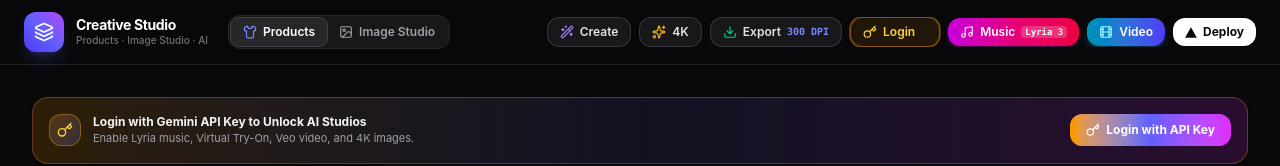
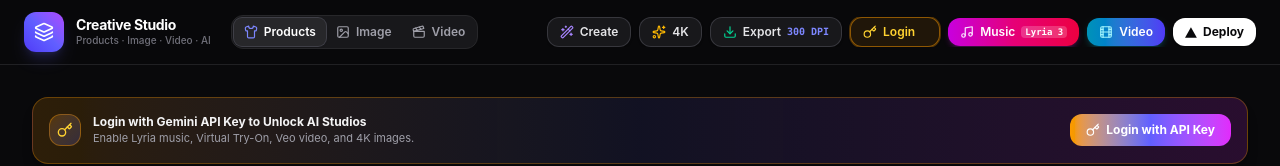
Before and after one commit to srcpolygot-eng/Imideo, a React (Vite) app: page / in a window 1280 px wide. Shown: the top 166 px of the page. Built offline with nearby package versions, Linux system fonts and the light colour scheme; no server answers; a web font is replaced by a local one.

Commit message:
Header: Products | Image | Video CapCut workspace tabs

```diff
--- a/src/components/Header.tsx
+++ b/src/components/Header.tsx
@@ -12,9 +12,10 @@
   Camera,
   Image as ImageIcon,
   Shirt,
+  Clapperboard,
 } from 'lucide-react';
 
-export type WorkspaceMode = 'products' | 'image-studio';
+export type WorkspaceMode = 'products' | 'image-studio' | 'video-studio';
 
 interface HeaderProps {
   apiKey: string;
@@ -67,7 +68,7 @@
               Creative Studio
             </h1>
             <p className="text-[10px] text-zinc-500 font-medium">
-              Products · Image Studio · AI
+              Products · Image · Video · AI
             </p>
           </div>
 
@@ -76,7 +77,7 @@
               <button
                 type="button"
                 onClick={() => onWorkspaceChange('products')}
-                className={`px-3 py-1.5 rounded-lg flex items-center gap-1.5 transition-all ${
+                className={`px-2.5 py-1.5 rounded-lg flex items-center gap-1.5 transition-all ${
                   workspaceMode === 'products'
                     ? 'bg-zinc-800 text-white shadow-sm ring-1 ring-zinc-700'
                     : 'text-zinc-400 hover:text-zinc-200'
@@ -88,14 +89,26 @@
               <button
                 type="button"
                 onClick={() => onWorkspaceChange('image-studio')}
-                className={`px-3 py-1.5 rounded-lg flex items-center gap-1.5 transition-all ${
+                className={`px-2.5 py-1.5 rounded-lg flex items-center gap-1.5 transition-all ${
                   workspaceMode === 'image-studio'
                     ? 'bg-gradient-to-r from-indigo-600 to-violet-600 text-white shadow-sm'
                     : 'text-zinc-400 hover:text-zinc-200'
                 }`}
               >
                 <ImageIcon className="w-3.5 h-3.5" />
-                <span>Image Studio</span>
+                <span>Image</span>
+              </button>
+              <button
+                type="button"
+                onClick={() => onWorkspaceChange('video-studio')}
+                className={`px-2.5 py-1.5 rounded-lg flex items-center gap-1.5 transition-all ${
+                  workspaceMode === 'video-studio'
+                    ? 'bg-gradient-to-r from-rose-600 to-indigo-600 text-white shadow-sm'
+                    : 'text-zinc-400 hover:text-zinc-200'
+                }`}
+              >
+                <Clapperboard className="w-3.5 h-3.5" />
+                <span>Video</span>
               </button>
             </div>
           )}
```
